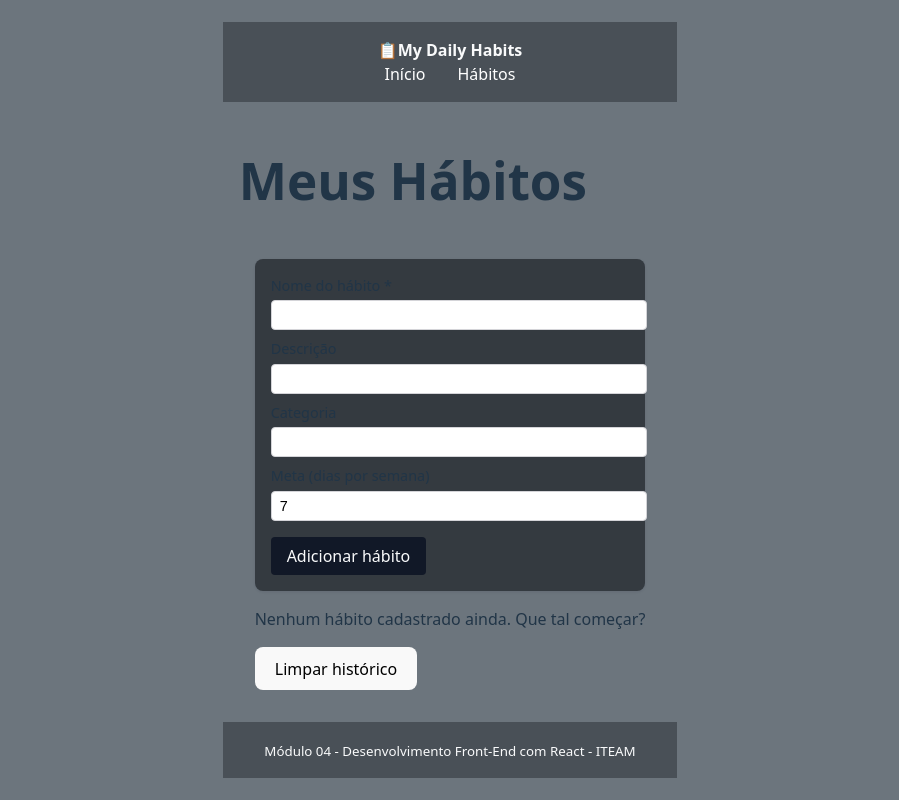
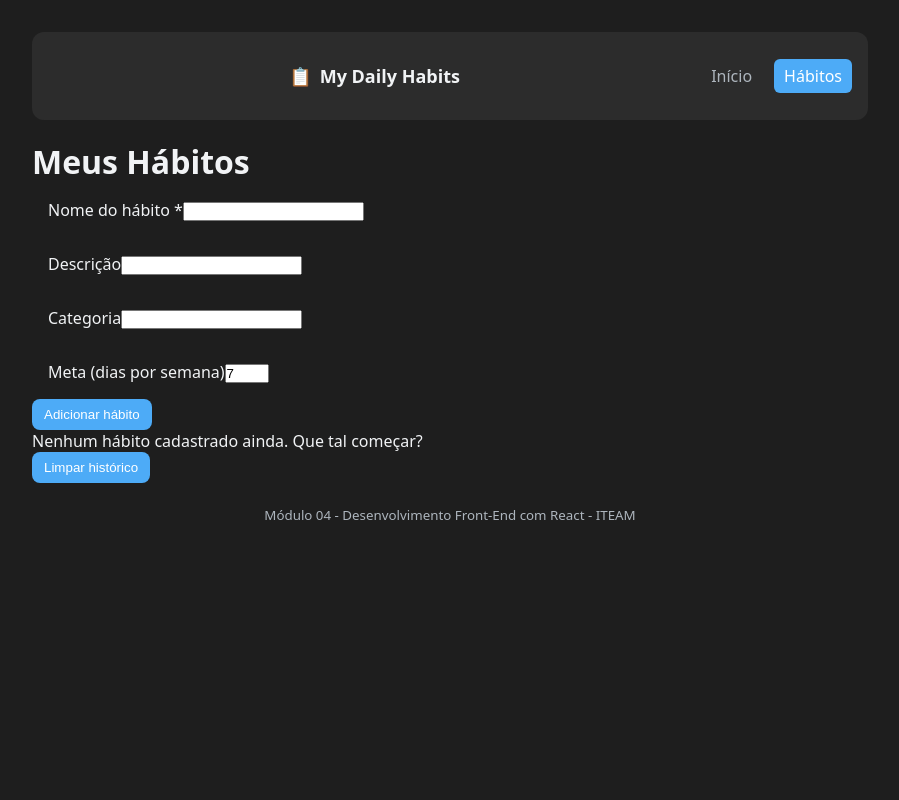
Before and after one commit to RobertGonzaga/CCTI, a React (Vite) app in the folder MODULO 4/my-daily-habits/: page /habitos in a window 1280 px wide. Shown: the whole page, without its empty margins (190-1089 px from the left). Built offline with nearby package versions, Linux system fonts and the light colour scheme.

Commit message:
css atualizado

```diff
--- a/MODULO 4/my-daily-habits/src/App.css
+++ b/MODULO 4/my-daily-habits/src/App.css
@@ -1,20 +1,122 @@
-* {
-  margin: 0;
-  padding: 0;
-  box-sizing: border-box;
+:root {
+  --card: #2c2c2c;
+  --border: #3a3a3a;
+  --text-muted: #adb5bd;
 }
 
-#root {
-  max-width: 1280px;
+/* Layout geral */
+div {
+  max-width: 900px;
   margin: 0 auto;
-  padding: 2rem;
-  text-align: center;
+  padding: 16px;
 }
 
-.card {
-  padding: 2em;
+/* HEADER */
+.header {
+  display: flex;
+  justify-content: space-between;
+  align-items: center;
+
+  background-color: var(--card);
+  padding: 16px;
+  border-radius: 12px;
+  margin-bottom: 20px;
 }
 
-.read-the-docs {
-  color: #888;
+.header-logo {
+  display: flex;
+  align-items: center;
+  gap: 8px;
+  font-size: 18px;
 }
+
+.header-nav {
+  display: flex;
+  gap: 12px;
+}
+
+.nav-link {
+  padding: 6px 10px;
+  border-radius: 6px;
+  color: var(--text-muted);
+  transition: 0.2s;
+}
+
+.nav-link:hover {
+  background-color: #3a3a3a;
+  color: white;
+}
+
+.nav-link.ativo {
+  background-color: var(--primary);
+  color: white;
+}
+
+/* FOOTER */
+footer {
+  margin-top: 20px;
+  text-align: center;
+  color: var(--text-muted);
+}
+
+/* LISTA DE HÁBITOS */
+.habit-card {
+  background-color: var(--card);
+  border: 1px solid var(--border);
+  border-radius: 12px;
+  padding: 16px;
+  margin-bottom: 16px;
+
+  display: flex;
+  flex-direction: column;
+  gap: 8px;
+}
+
+.habit-card h3 {
+  font-size: 18px;
+}
+
+.habit-card small {
+  color: var(--text-muted);
+}
+
+.habit-card span {
+  font-size: 14px;
+}
+
+/* AÇÕES DO CARD */
+.habit-card-acoes {
+  display: flex;
+  gap: 10px;
+  margin-top: 10px;
+}
+
+/* BOTÕES */
+button {
+  background-color: var(--primary);
+  color: white;
+  border: none;
+  padding: 8px 12px;
+  border-radius: 8px;
+  cursor: pointer;
+  transition: 0.2s;
+}
+
+button:hover {
+  background-color: var(--primary-hover);
+}
+
+/* BOTÃO DE DETALHES */
+.btn-detalhes {
+  background-color: transparent;
+  border: 1px solid var(--primary);
+  padding: 8px 12px;
+  border-radius: 8px;
+  color: var(--primary);
+  transition: 0.2s;
+}
+
+.btn-detalhes:hover {
+  background-color: var(--primary);
+  color: white;
+}
--- a/MODULO 4/my-daily-habits/src/App.jsx
+++ b/MODULO 4/my-daily-habits/src/App.jsx
@@ -5,6 +5,7 @@ import PaginaInicio from "./pages/PaginaInicio";
 import PaginaHabitos from "./pages/PaginaHabitos";
 import PaginaDetalhes from "./pages/PaginaDetalhes";
 import PaginaNaoEncontrada from "./pages/PaginaNaoEncontrada";
+import "./App.css";
 
 function App() {
   return (
--- a/MODULO 4/my-daily-habits/src/index.css
+++ b/MODULO 4/my-daily-habits/src/index.css
@@ -1,128 +1,31 @@
 :root {
-  font-family: system-ui, Avenir, Helvetica, Arial, sans-serif;
-  line-height: 1.5;
-  font-weight: 400;
-
-  color-scheme: light dark;
-  color: rgba(255, 255, 255, 0.87);
-  background-color: #242424;
-
-  font-synthesis: none;
-  text-rendering: optimizeLegibility;
-  -webkit-font-smoothing: antialiased;
-  -moz-osx-font-smoothing: grayscale;
+  --bg: #1e1e1e;
+  --text: #f1f3f5;
+  --primary: #4dabf7;
+  --primary-hover: #339af0;
 }
 
-a {
-  margin: 16px;
-  font-weight: 500;
-  color: #ffffff;
-  text-decoration: inherit;
-}
-a:hover {
-  color: #f1f1f1;
+* {
+  margin: 0;
+  padding: 0;
+  box-sizing: border-box;
 }
 
 body {
-  margin: 0;
-  display: flex;
-  justify-content: center;
-  align-items: center;
-  min-width: 320px;
-  min-height: 100vh;
+  background-color: var(--bg);
+  color: var(--text);
   font-family:
     system-ui,
     -apple-system,
     sans-serif;
-  background-color: #6c757d;
 }
 
-header,
-footer {
-  padding: 16px;
-  background-color: #495057;
-  color: #f9fafb;
-  text-align: center;
+/* Links padrão */
+a {
+  text-decoration: none;
+  color: var(--primary);
 }
 
-main,
-section {
-  padding: 16px;
-  max-width: 800px;
-  margin: 0 auto;
+a:hover {
+  color: var(--primary-hover);
 }
-
-h1 {
-  font-size: 3.2em;
-  line-height: 1.1;
-}
-
-button {
-  border-radius: 8px;
-  border: 1px solid transparent;
-  padding: 0.6em 1.2em;
-  font-size: 1em;
-  font-weight: 500;
-  font-family: inherit;
-  background-color: #1a1a1a;
-  cursor: pointer;
-  transition: border-color 0.25s;
-}
-button:hover {
-  border-color: #646cff;
-}
-button:focus,
-button:focus-visible {
-  outline: 4px auto -webkit-focus-ring-color;
-}
-
-@media (prefers-color-scheme: light) {
-  :root {
-    color: #213547;
-    background-color: #ffffff;
-  }
-  a:hover {
-    color: #747bff;
-  }
-  button {
-    background-color: #f9f9f9;
-  }
-}
-
-.habit-card {
-  background-color: #343a40;
-  border-radius: 8px;
-  padding: 12px 16px;
-  box-shadow: 0 1px 3px rgba(15, 23, 42, 0.1);
-  margin-bottom: 12px;
-}
-
-.habit-form {
-  background-color: #343a40;
-  padding: 16px;
-  border-radius: 8px;
-  box-shadow: 0 1px 3px rgba(15, 23, 42, 0.1);
-  margin-bottom: 16px;
-}
-.habit-form label {
-  display: block;
-  margin-bottom: 8px;
-  font-size: 0.9rem;
-}
-.habit-form input {
-  width: 100%;
-  padding: 6px 8px;
-  margin-top: 4px;
-  border-radius: 4px;
-  border: 1px solid #d4d4d8;
-  font-size: 0.9rem;
-}
-.habit-form button {
-  margin-top: 8px;
-  padding: 8px 16px;
-  border-radius: 4px;
-  border: none;
-  background-color: #111827;
-  color: #f9fafb;
-  cursor: pointer;
-}
```
